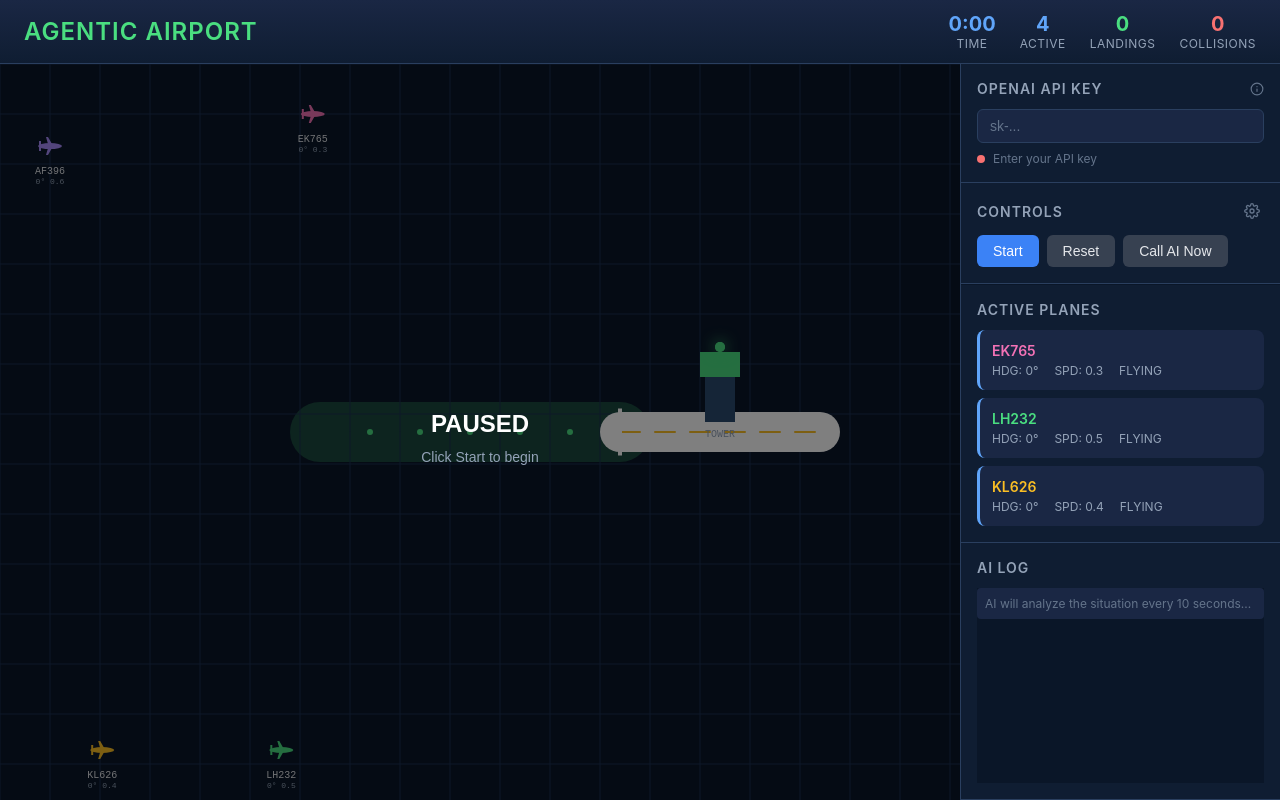
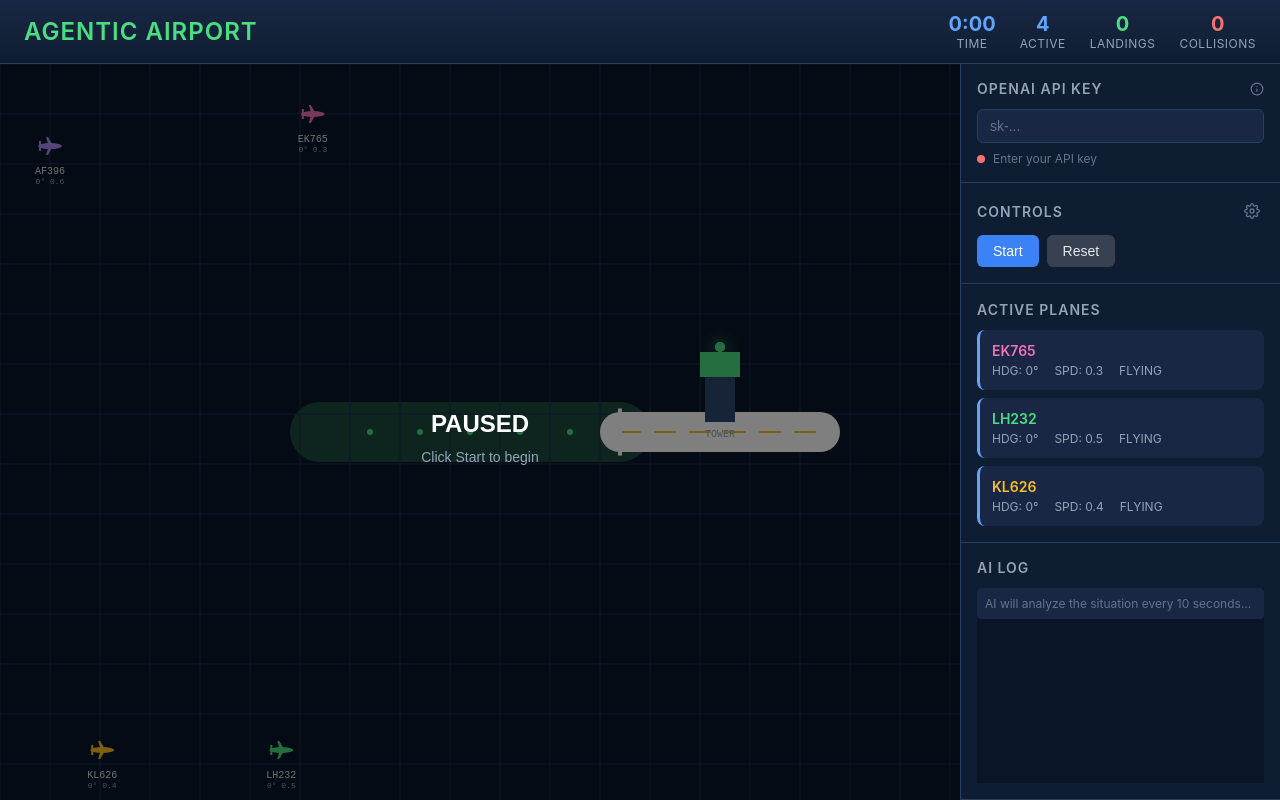
Before and after one commit to OvidijusParsiunas/agentic-airport, a React (Vite) app: page / in a window 1280 px wide. Built offline with nearby package versions, Linux system fonts and the light colour scheme.

Commit message:
removing Call AI Now button

```diff
--- a/src/App.tsx
+++ b/src/App.tsx
@@ -15,7 +15,6 @@ function App() {
     initGame,
     updateGame,
     togglePause,
-    forceAiCall,
     updateConfig,
   } = useGame(canvasSize.width, canvasSize.height, apiKey);
 
@@ -149,13 +148,9 @@ function App() {
               <button className="btn btn-secondary" onClick={initGame}>
                 Reset
               </button>
-              <button
-                className="btn btn-secondary"
-                onClick={forceAiCall}
-                disabled={!apiKey || isAiProcessing}
-              >
-                {isAiProcessing ? 'Thinking...' : 'Call AI Now'}
-              </button>
+              {isAiProcessing && (
+                <div className="ai-status">Thinking...</div>
+              )}
             </div>
           </div>
 
--- a/src/index.css
+++ b/src/index.css
@@ -127,6 +127,13 @@ body {
   display: flex;
   gap: 8px;
   flex-wrap: wrap;
+  align-items: center;
+}
+
+.ai-status {
+  font-size: 0.875rem;
+  color: #fbbf24;
+  padding: 8px 12px;
 }
 
 .btn {
```
